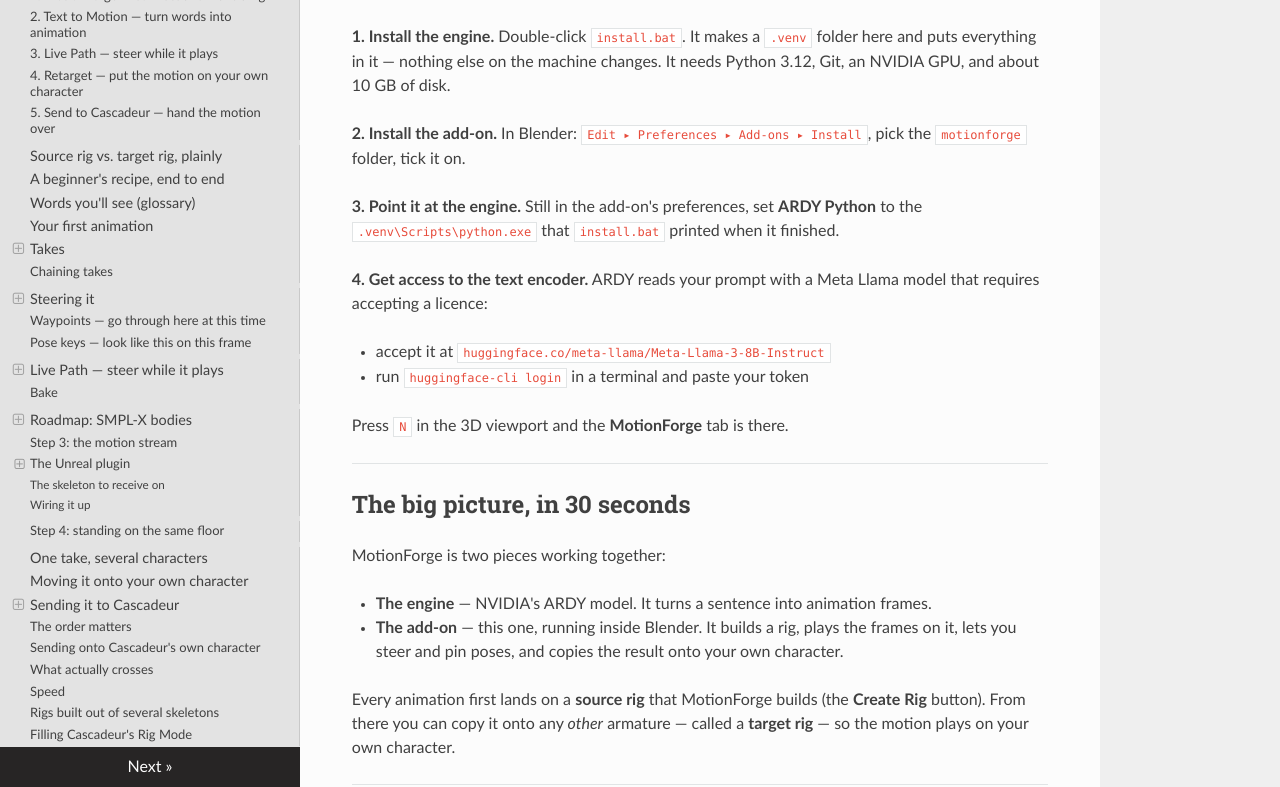
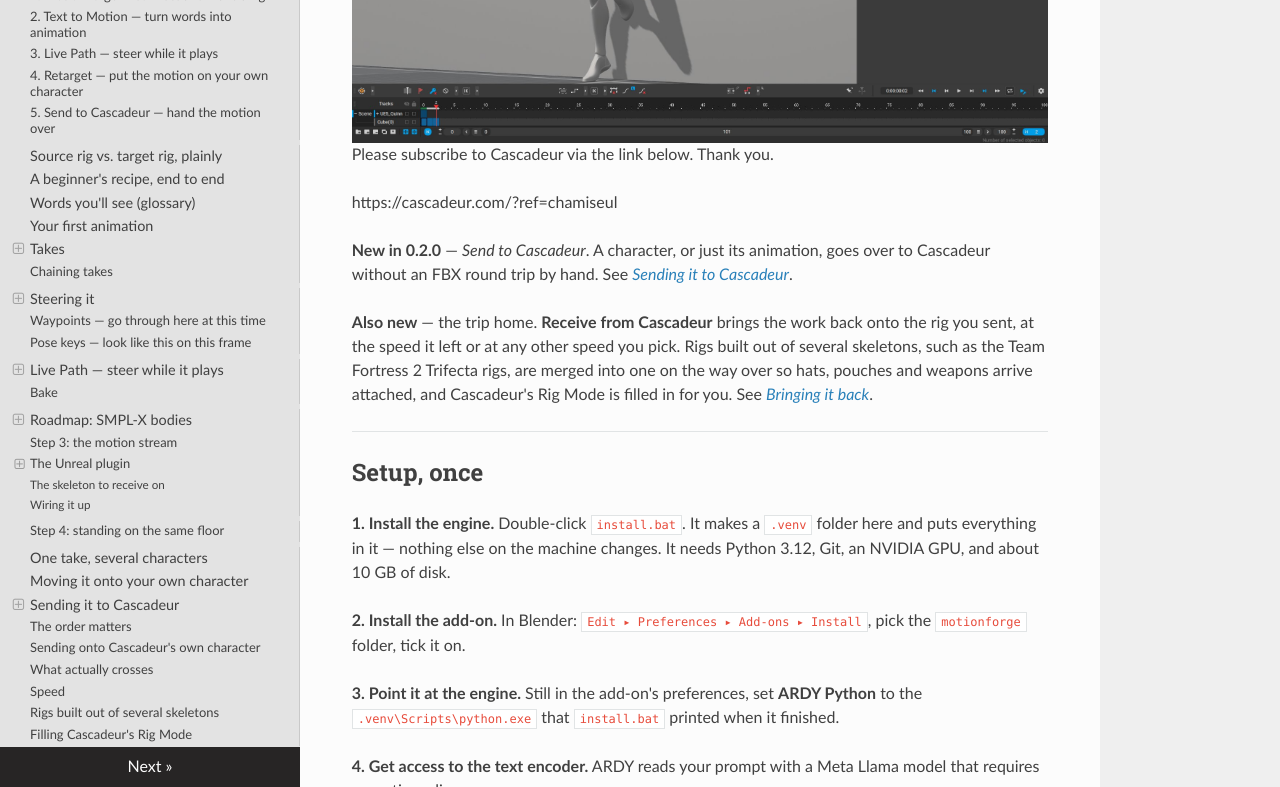
Before and after one commit to mayalhc/motionforge, an MkDocs documentation site: the page built from docs/index.md, in a window 1280 px wide and 900 px high, scrolled down 811 px, cut to the strip 113-900 px from the top of the window. Built offline with MkDocs 1.6.1, drawn with Linux system fonts in a browser that asks for light colours; nearby versions of some CDN libraries.

Commit message:
cascadeur

```diff
--- a/docs/index.md
+++ b/docs/index.md
@@ -10,6 +10,11 @@
 onto a rig you can edit like any other. You can also steer the character live,
 pin poses it has to hit, move the motion onto your own character, and hand it
 straight to Cascadeur.
+
+![Cascadeur](assets/cascadeur.jpg)
+Please subscribe to Cascadeur via the link below. Thank you.
+
+https://cascadeur.com/?ref=chamiseul
 
 **New in 0.2.0** — *Send to Cascadeur*. A character, or just its animation,
 goes over to Cascadeur without an FBX round trip by hand. See
```
Also changed, not shown: docs/KO_index.md (+6 -0 lines), docs/assets/cascadeur.jpg (added).
